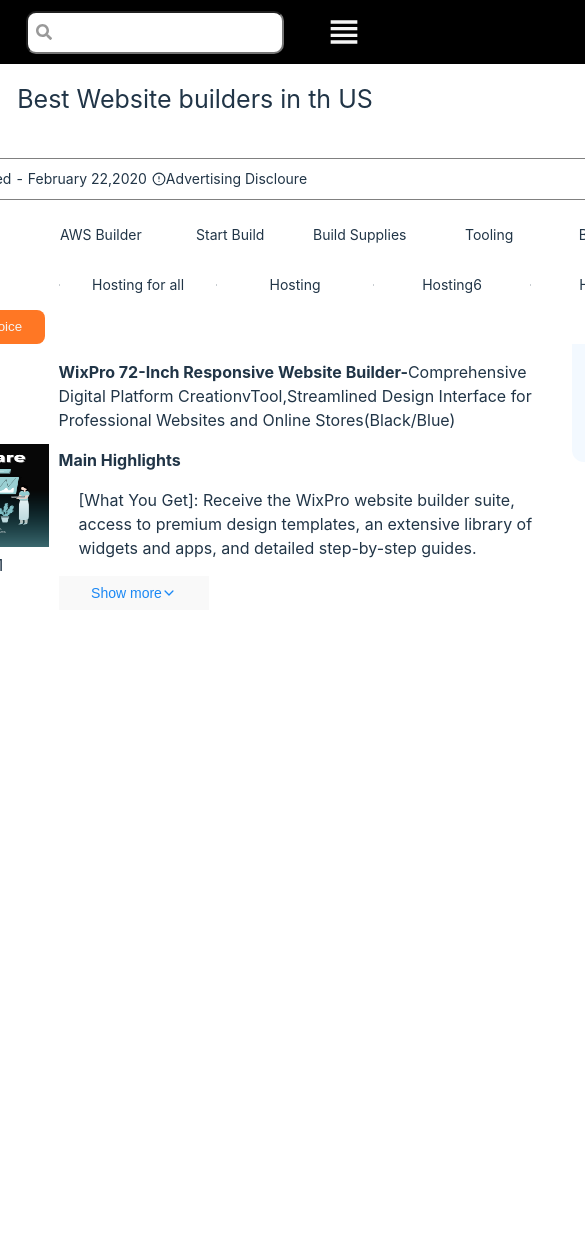
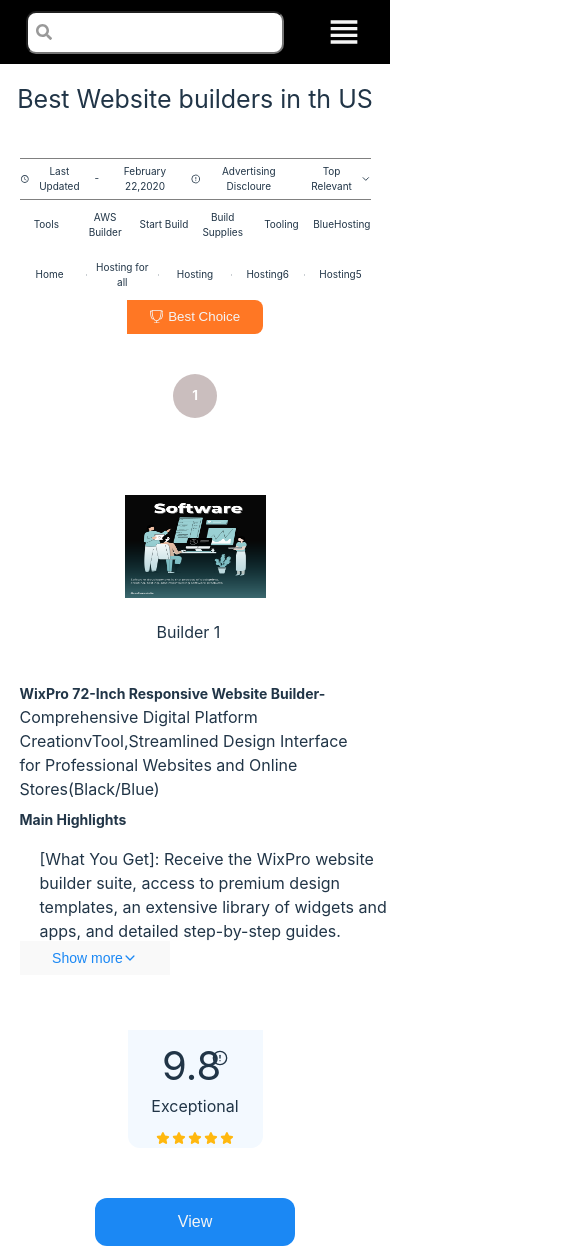
Before and after one commit to liton0023/react-inter-project, a React (Vite) app: page / in a window 390 px wide. Shown: the top 1246 px of the page, 585 px wide, since content can reach past the window. Before the commit the page ends 844 px from the top, so only its background shows below. Built offline with nearby package versions, Linux system fonts and the light colour scheme.

Commit message:
responsive product section for mobile

```diff
--- a/src/App.jsx
+++ b/src/App.jsx
@@ -1,6 +1,5 @@
 import Home from './components/Home'
 import Header from './components/Home/Header'
-import Product from './components/Product/Product'
 import './style/app.css'
 
 function App() {
@@ -10,7 +9,6 @@
   <div className='app'>
     <Header></Header>
     <Home></Home>
-    <Product></Product>
   </div>
   )
 }
--- a/src/components/Home.jsx
+++ b/src/components/Home.jsx
@@ -4,9 +4,11 @@
 import { MdNavigateNext } from "react-icons/md";
 import { TfiCup } from "react-icons/tfi";
 import './Home/home.css';
+import Product from "./Product/Product";
 const Home = () => {
     return (
-        <div className="home-container">
+       <div>
+         <div className="home-container">
       <div className="home-header">
       <h1 >Best Website builders in th US</h1>
       </div>
@@ -55,6 +57,8 @@
             </span>
           </button>
         </div>
+        <Product></Product>
+       </div>
     );
 };
 
--- a/src/components/Home/home.css
+++ b/src/components/Home/home.css
@@ -81,34 +81,45 @@
 
 @media only screen and (min-width: 300px) and (max-width: 900px) {
   .home-container {
-    margin: auto;
-    width: 95%;
+    width: 100vw;
+    text-align: center;
   }
   .home-container h1 {
     font-size: 25px;
+    font-weight: 400;
+    height: 60px;
   }
   .updated {
-    width: 100%;
+    width: 90vw;
     gap: 5px;
-    font-size: 14px;
+    font-size: 10px;
     font-weight: 400;
+    margin: auto;
     height: 40px;
   }
   .tools {
+    width: 90vw;
     gap: 5px;
     margin-top: 10px;
+    margin: auto;
   }
   .tools > span {
-    font-size: 14px;
+    font-size: 10px;
     font-weight: 400;
     width: 100%;
   }
   .hosting {
+    width: 90vw;
     gap: 5px;
+    margin: auto;
   }
   .hosting > span {
-    font-size: 14px;
+    font-size: 10px;
     font-weight: 400;
     width: 100%;
   }
+  .btn-1 {
+    margin: auto;
+    text-align: center;
+  }
 }/*# sourceMappingURL=home.css.map */
--- a/src/components/Home/home.scss
+++ b/src/components/Home/home.scss
@@ -84,36 +84,47 @@
 
 @media only screen and (min-width: 300px) and (max-width: 900px) {
   .home-container {
-    margin: auto;
-    width: 95%;
+    width: 100vw;
+    text-align: center;
     h1 {
       font-size: 25px;
+      font-weight: 400;
+      height: 60px;
     }
   }
 
   .updated {
-    width: 100%;
+    width: 90vw;
     gap: 5px;
-    font-size: 14px;
+    font-size: 10px;
     font-weight: 400;
+    margin: auto;
     height: 40px;
   }
 
   .tools {
+    width: 90vw;
     gap: 5px;
     margin-top: 10px;
+    margin: auto;
     > span {
-      font-size: 14px;
+      font-size: 10px;
       font-weight: 400;
       width: 100%;
     }
   }
   .hosting {
+    width: 90vw;
     gap: 5px;
+    margin: auto;
     > span {
-      font-size: 14px;
+      font-size: 10px;
       font-weight: 400;
       width: 100%;
     }
   }
+  .btn-1 {
+    margin: auto;
+    text-align: center;
+  }
 }
--- a/src/components/Product/Product.jsx
+++ b/src/components/Product/Product.jsx
@@ -11,9 +11,9 @@
        </div>
         <div className='img'>
             <img src={img} alt="" />
-            <span className='img-name'>Builder 1</span>
+            <p className='img-name'>Builder 1</p>
             </div>
-            <div>
+            <div className="product-item">
               <p className='discription'><span className='discription-heading'>WixPro 72-Inch Responsive Website Builder-</span>Comprehensive Digital Platform CreationvTool,Streamlined Design Interface for Professional Websites and Online Stores(Black/Blue)</p>
               <span className='discription-heading'>Main Highlights</span>
               <p className='main'>[What You Get]: Receive the WixPro website builder suite, access to premium design templates, an extensive library of widgets and apps, and detailed step-by-step guides.</p>
@@ -24,17 +24,21 @@
                </div>
                {/* <button><IoDiamondOutline /></button> */}
 
-             <div className="review">
+         <div>
+         <div className="review">
              <div className="reating-div">
-
              <li className="reating">9.8</li>
              <li> <LuAlertCircle /></li>
              </div>
              <li className="exceptional">Exceptional</li>
-             <li><TiStarFullOutline /><TiStarFullOutline /><TiStarFullOutline /><TiStarFullOutline /><TiStarFullOutline />
+             <li ><TiStarFullOutline className="star" /><TiStarFullOutline className="star" /><TiStarFullOutline className="star" /><TiStarFullOutline className="star" /><TiStarFullOutline className="star" />
              </li>
-             <button>View</button>
              </div>
+         <div>
+         <button className="btn-3">View</button>
+         </div>
+         </div>
+
 
 
         </div>
--- a/src/components/Product/product.css
+++ b/src/components/Product/product.css
@@ -59,9 +59,10 @@
   color: #1b88f4;
 }
 
-.rating {
+.reating {
   width: 50px;
   height: 48px;
+  font-size: 2.5rem;
 }
 
 .review {
@@ -69,6 +70,7 @@
   grid-template-rows: repeat(4, 1fr);
   align-content: center;
   justify-items: center;
+  margin-left: 100px;
   width: 135px;
   height: 118px;
   border-radius: 0px 0px 12px 12px;
@@ -84,4 +86,66 @@
 
 li {
   list-style: none;
+  margin-top: 10px;
+}
+
+li .star {
+  color: #ffb80f;
+}
+
+.btn-3 {
+  width: 232px;
+  height: 48px;
+  border-radius: 12px;
+  border: none;
+  background: #1b88f4;
+  color: whitesmoke;
+  margin-left: 60px;
+  margin-top: 100px;
+  font-size: 16px;
+  font-weight: 400;
+}
+
+@media only screen and (min-width: 300px) and (max-width: 900px) {
+  .product-cotainer {
+    display: flex;
+    flex-direction: column;
+    align-items: center;
+    justify-items: center;
+    margin: auto;
+    width: 100vw;
+    gap: 5px;
+  }
+  .product-cotainer .img img {
+    width: 141px;
+    height: 103px;
+    margin-top: 50px;
+  }
+  .product-item {
+    width: 90vw;
+    margin: auto;
+  }
+  .discription-heading {
+    font-size: 14px;
+    font-weight: 700;
+  }
+  .discription {
+    width: 90vw;
+    height: 110px;
+  }
+  .main {
+    margin-left: 20px;
+    width: 90vw;
+    height: 78px;
+  }
+  .review {
+    margin: auto;
+    margin-top: 50px;
+  }
+  .btn-3 {
+    width: 200px;
+    height: 48px;
+    margin: auto;
+    margin-top: 50px;
+  }
 }/*# sourceMappingURL=product.css.map */
--- a/src/components/Product/product.scss
+++ b/src/components/Product/product.scss
@@ -58,15 +58,17 @@
     color: #1b88f4;
   }
 }
-.rating {
+.reating {
   width: 50px;
   height: 48px;
+  font-size: 2.5rem;
 }
 .review {
   display: grid;
   grid-template-rows: repeat(4, 1fr);
   align-content: center;
   justify-items: center;
+  margin-left: 100px;
   width: 135px;
   height: 118px;
   border-radius: 0px 0px 12px 12px;
@@ -81,7 +83,69 @@
 }
 li {
   list-style: none;
+  margin-top: 10px;
 }
 
-.exceptional {
+li {
+  .star {
+    color: #ffb80f;
+  }
 }
+
+.btn-3 {
+  width: 232px;
+  height: 48px;
+  border-radius: 12px;
+  border: none;
+  background: #1b88f4;
+  color: whitesmoke;
+  margin-left: 60px;
+  margin-top: 100px;
+  font-size: 16px;
+  font-weight: 400;
+}
+
+@media only screen and (min-width: 300px) and (max-width: 900px) {
+  .product-cotainer {
+    display: flex;
+    flex-direction: column;
+    align-items: center;
+    justify-items: center;
+    margin: auto;
+    width: 100vw;
+    gap: 5px;
+    .img img {
+      width: 141px;
+      height: 103px;
+      margin-top: 50px;
+    }
+  }
+  .product-item {
+    width: 90vw;
+    margin: auto;
+  }
+  .discription-heading {
+    font-size: 14px;
+    font-weight: 700;
+  }
+  .discription {
+    width: 90vw;
+    height: 110px;
+  }
+  .main {
+    margin-left: 20px;
+    width: 90vw;
+    height: 78px;
+  }
+
+  .review {
+    margin: auto;
+    margin-top: 50px;
+  }
+  .btn-3 {
+    width: 200px;
+    height: 48px;
+    margin: auto;
+    margin-top: 50px;
+  }
+}
```
Also changed, not shown: 2 other files (tests, documents, lock files or other folders).
